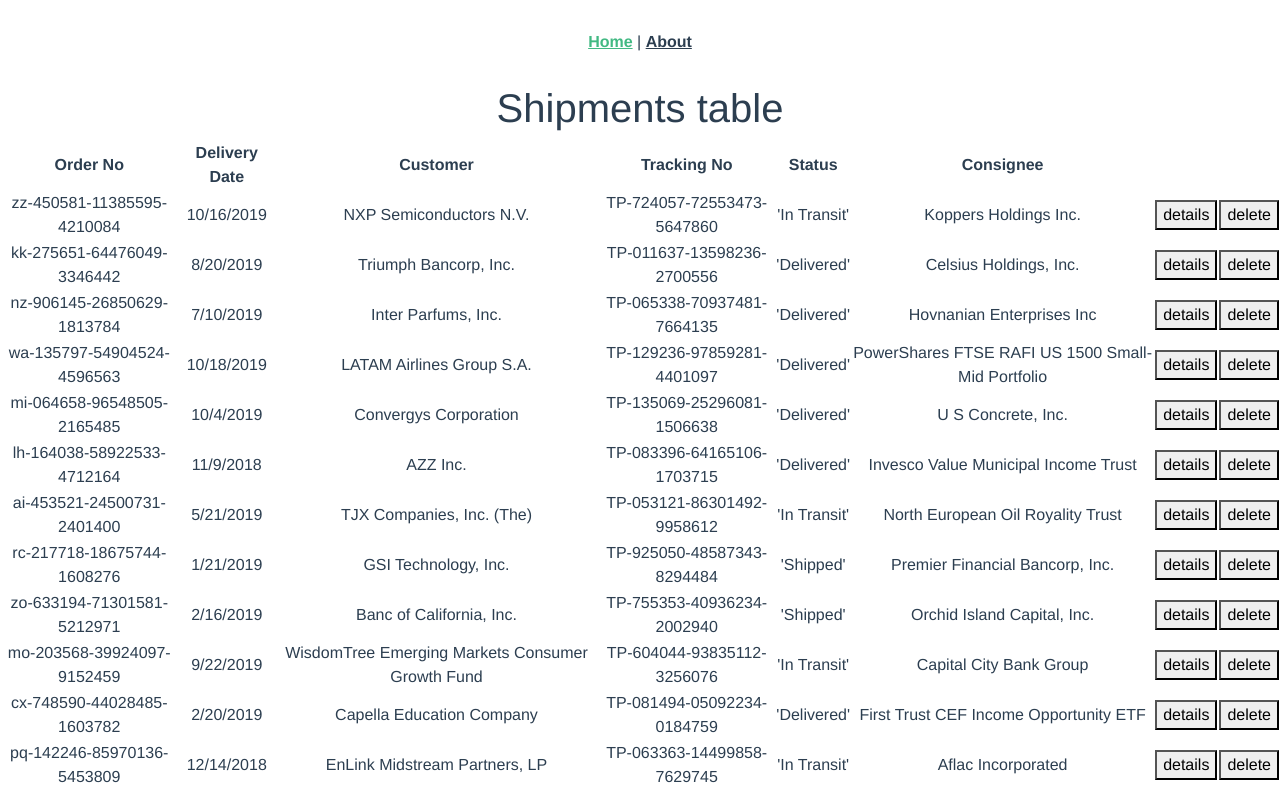
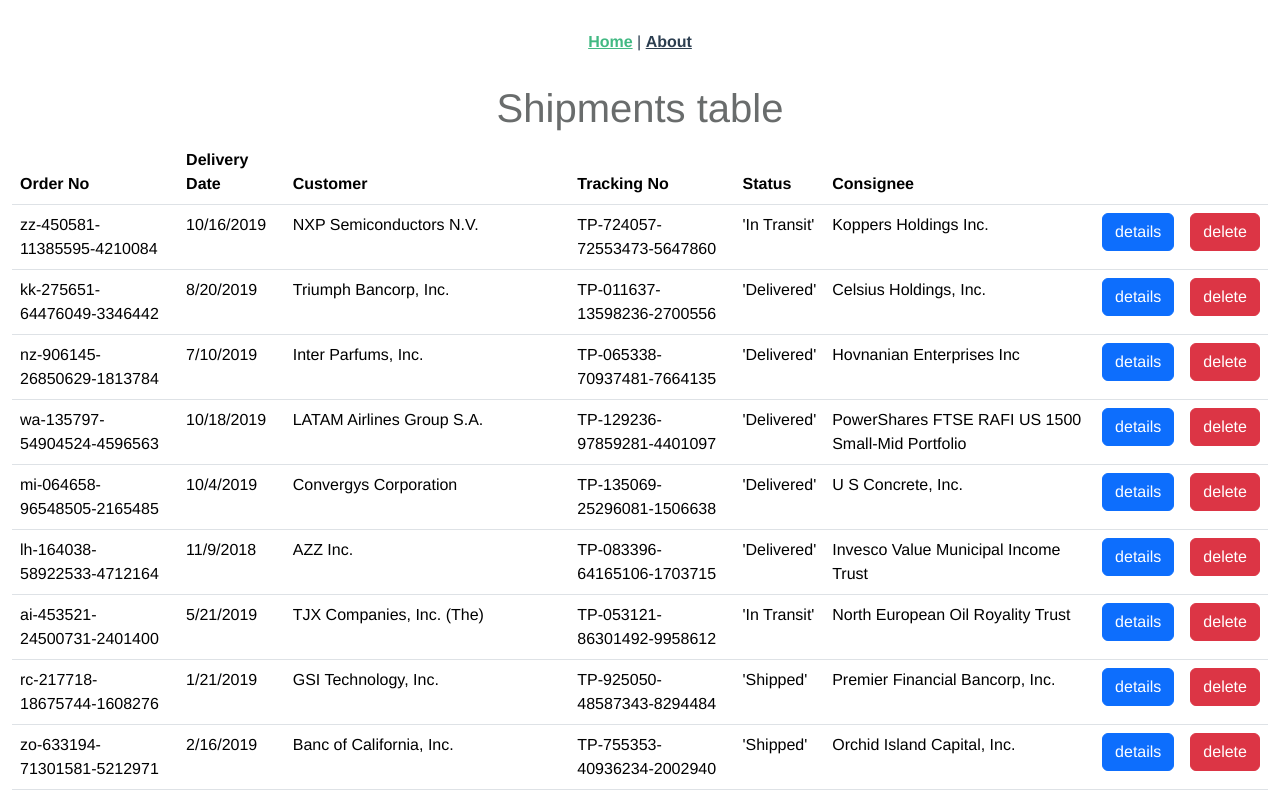
Before and after one commit to mariakuusik/front_shipments_assessment, a Vue app: page / in a window 1280 px wide. Shown: the top 794 px of the page. Built offline with nearby package versions, Linux system fonts and the light colour scheme.

Commit message:
Table basic styling added

```diff
--- /dev/null
+++ b/src/assets/css/my-style.css
@@ -0,0 +1,3 @@
+h1 {
+    color: #696c6c;
+}
--- a/src/main.js
+++ b/src/main.js
@@ -5,6 +5,7 @@
 import axios from "axios";
 import "bootstrap/dist/css/bootstrap.min.css"
 import "bootstrap/dist/js/bootstrap.js"
+import "/src/assets/css/my-style.css"
 
 const app = createApp(App)
 
--- a/src/views/ShipmentsTable.vue
+++ b/src/views/ShipmentsTable.vue
@@ -1,8 +1,10 @@
 <template>
-  <div class="home">
   <h1>Shipments table</h1>
-  </div>
-  <table>
+  <div class="container-fluid d-flex justify-content-center text-start">
+    <div class="row">
+      <div class="col">
+        <table class="table table-hover">
+          <thead>
           <tr>
             <th>Order No</th>
             <th>Delivery Date</th>
@@ -13,6 +15,8 @@
             <th></th>
             <th></th>
           </tr>
+          </thead>
+          <tbody>
           <tr v-for="shipment in shipments" :key="shipment.orderNo">
             <td>{{ shipment.orderNo }}</td>
             <td>{{ shipment.date }}</td>
@@ -21,13 +25,19 @@
             <td>{{ shipment.status }}</td>
             <td>{{ shipment.consignee }}</td>
             <td>
-        <button>details</button>
+              <button type="button" class="btn btn-primary">details</button>
             </td>
             <td>
-        <button @click="deleteShipment(shipment)">delete</button>
+              <button type="button" class="btn btn-danger" @click="deleteShipment(shipment)">delete</button>
             </td>
           </tr>
+          </tbody>
         </table>
+      </div>
+    </div>
+  </div>
+
+
 </template>
 
 <script>
@@ -75,3 +85,9 @@
   }
 }
 </script>
+
+<style scoped>
+html, body {
+  overflow-x: hidden;
+}
+</style>
```
Lines whose indentation alone changed are shown as unchanged.
